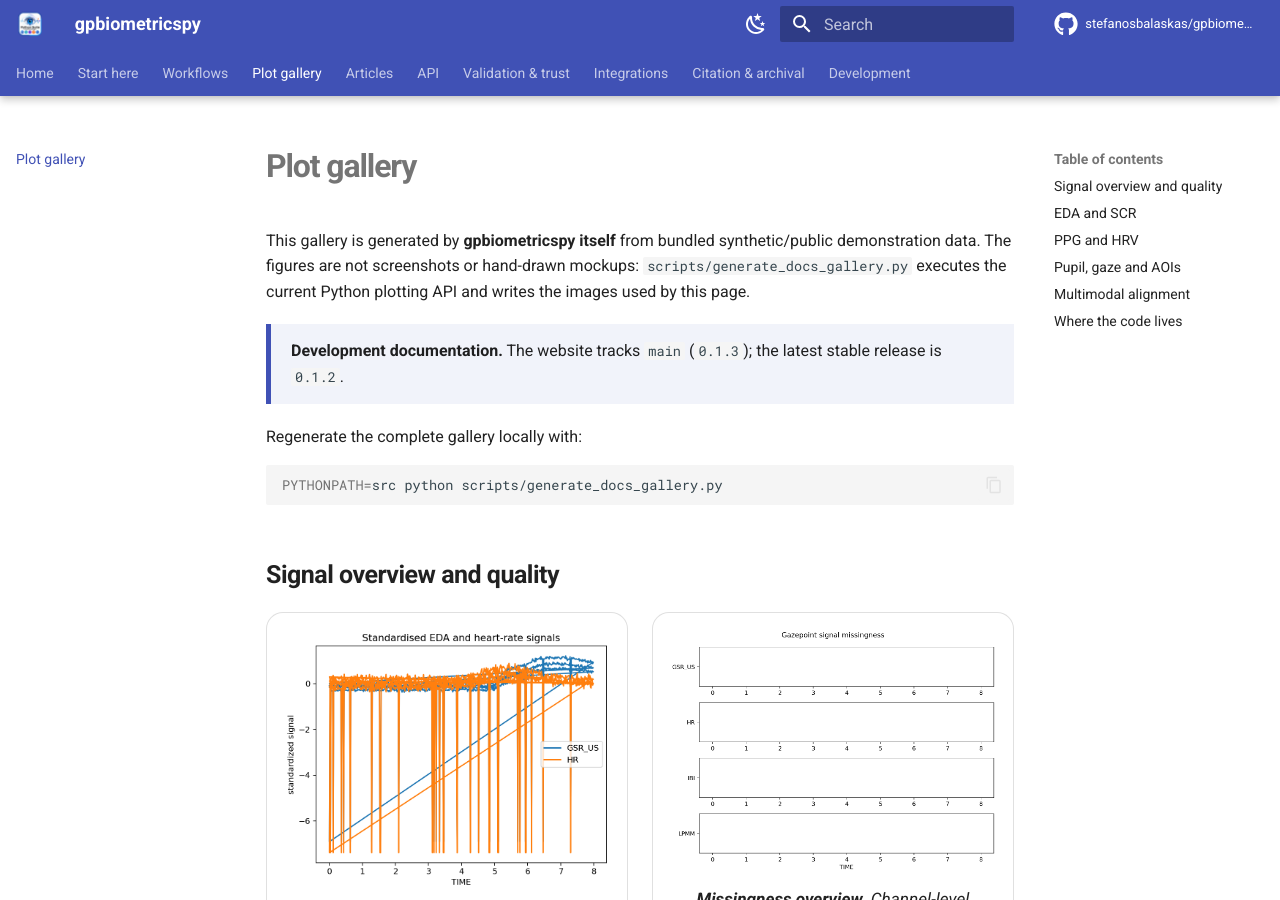
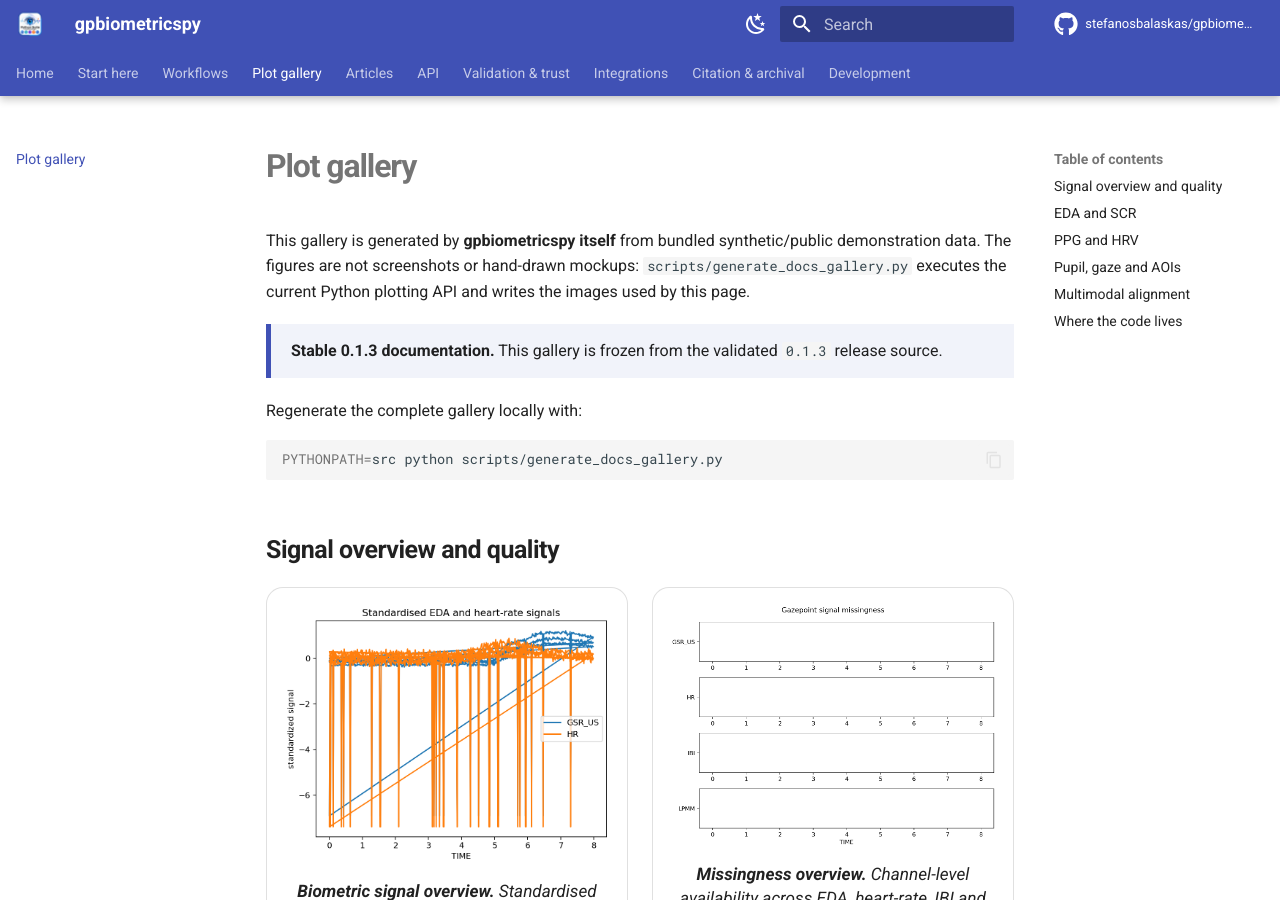
Before and after one commit to stefanosbalaskas/gpbiometricspy, an MkDocs documentation site: the page built from docs/plot-gallery.md, in a window 1280 px wide and 900 px high. Built offline with MkDocs 1.6.1 and Material for MkDocs 9.7.7, drawn with Linux system fonts in a browser that asks for light colours; comment, search, counter and statistics services are not loaded.

Commit message:
docs: freeze plot gallery for 0.1.3

```diff
--- a/docs/plot-gallery.md
+++ b/docs/plot-gallery.md
@@ -3,7 +3,7 @@
 This gallery is generated by **gpbiometricspy itself** from bundled synthetic/public demonstration data. The figures are not screenshots or hand-drawn mockups: `scripts/generate_docs_gallery.py` executes the current Python plotting API and writes the images used by this page.
 
 <div class="gp-version-note">
-<strong>Development documentation.</strong> The website tracks <code>main</code> (<code>0.1.3</code>); the latest stable release is <code>0.1.2</code>.
+<strong>Stable 0.1.3 documentation.</strong> This gallery is frozen from the validated <code>0.1.3</code> release source.
 </div>
 
 Regenerate the complete gallery locally with:
```
